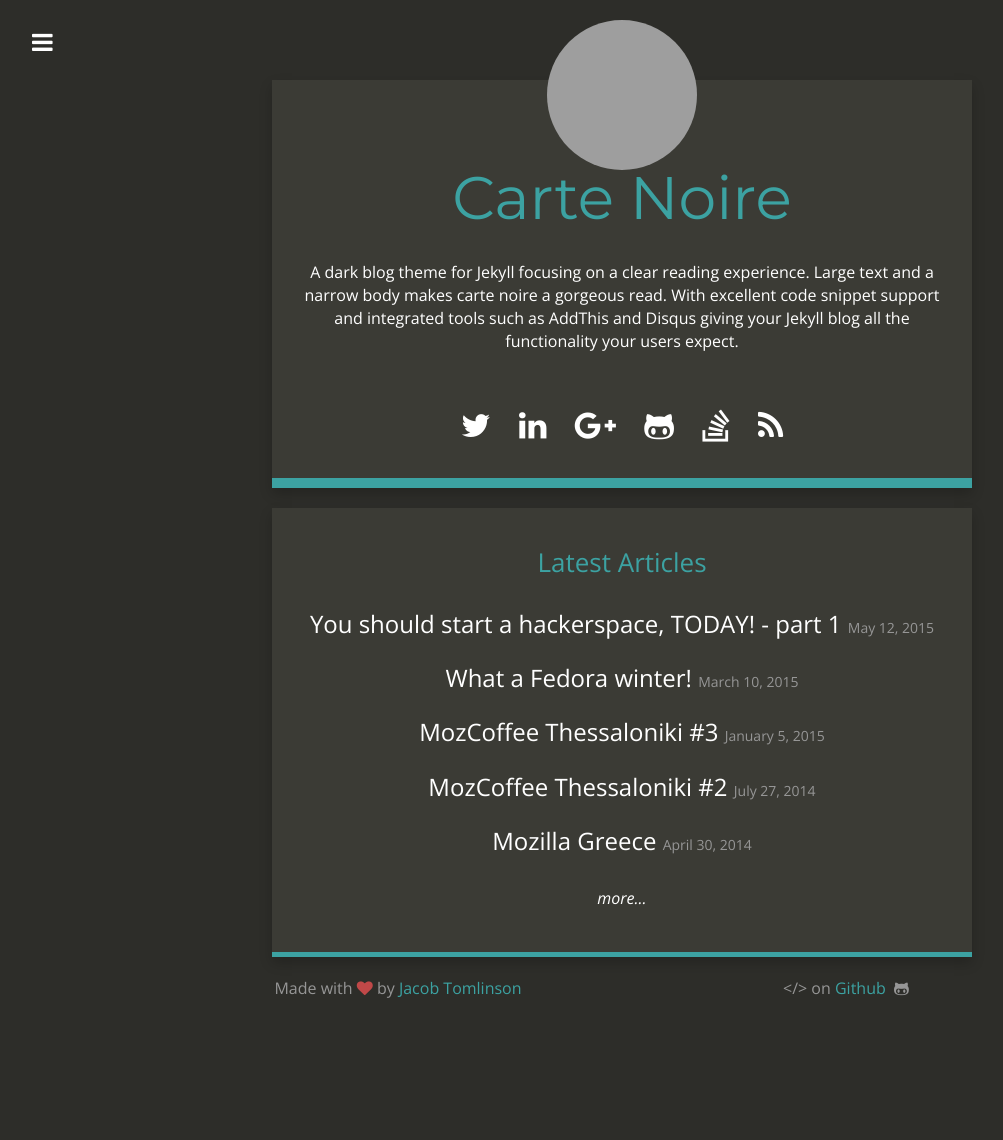
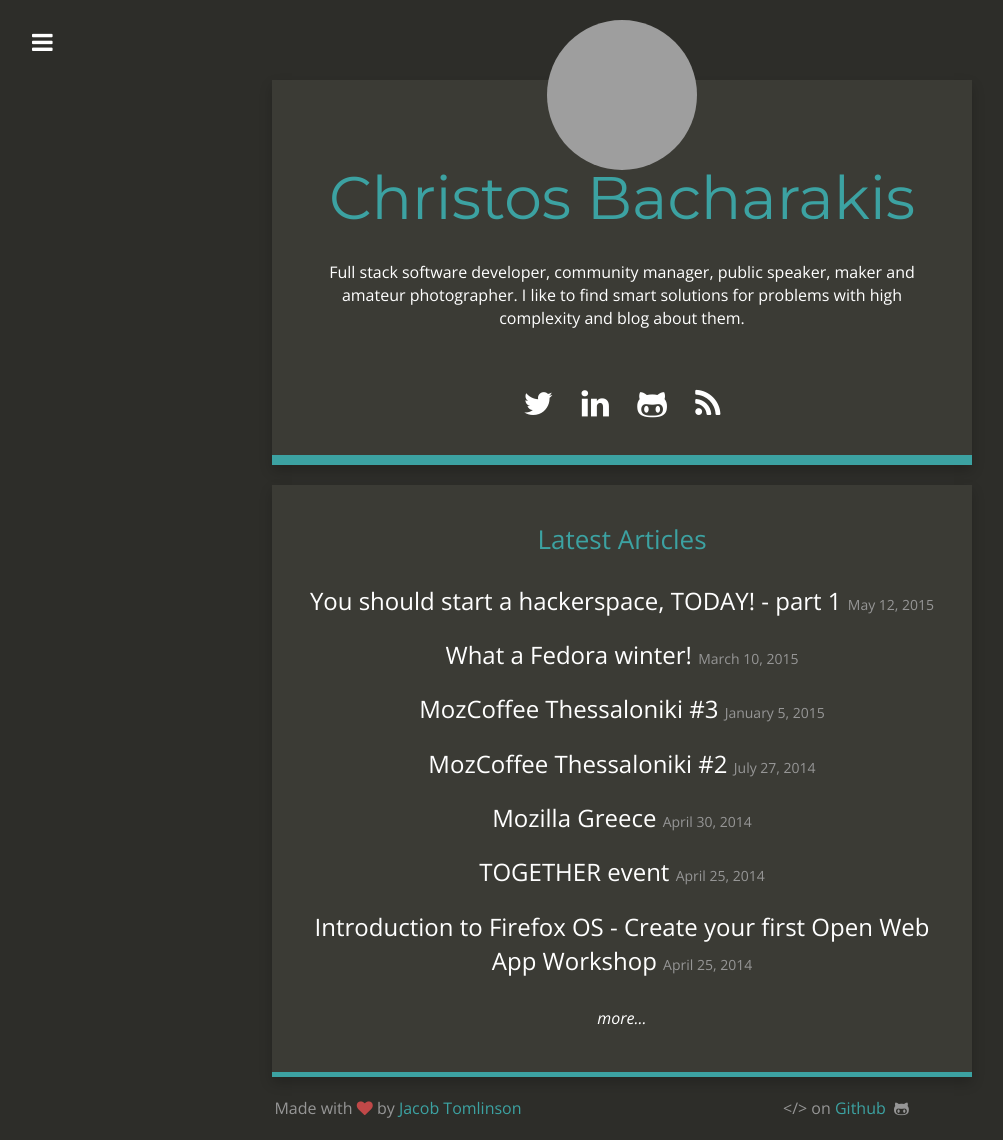
Before and after one commit to bacharakis/bacharakis.github.io, a Jekyll site: the page built from index.html, in a window 1280 px wide. Shown: the whole page, without its empty margins (18-1021 px from the left). Built offline with Jekyll 4.4.1, drawn with Linux system fonts in a browser that asks for light colours; nearby versions of some CDN libraries; Markdown is read by kramdown in place of the engine named in the settings; before the commit the page ends 1020 px from its top, so only the background shows below that; grey boxes are pictures that could not be loaded.

Commit message:
Changed personal info

```diff
--- a/_config.yml
+++ b/_config.yml
@@ -1,23 +1,21 @@
 # Site settings
-title: "Carte Noire"
-email: jacob@jacobtomlinson.co.uk
-description: "A dark blog theme for Jekyll."
+title: "Christos Bacharakis"
+email: christos@bacharakis.com
+description: "My personal corner on the web"
 baseurl: ""
-url: "http://carte-noire.jacobtomlinson.co.uk/"
-title_description: "A dark blog theme for Jekyll focusing on a clear reading experience. Large text and a narrow body makes carte noire a gorgeous read. With excellent code snippet support and integrated tools such as AddThis and Disqus giving your Jekyll blog all the functionality your users expect."
-title_image: "http://www.gravatar.com/avatar/00000000000000000000000000000000?s=500&d=mm"
-google_analytics: "UA-20365477-4"
-disqus_account: cartenoire
-github_repository: https://github.com/jacobtomlinson/carte-noire
+url: "bacharakis.com"
+title_description: "Full stack software developer, community manager, public speaker, maker and amateur photographer. I like to find smart solutions for problems with high complexity and blog about them."
+title_image: "https://scontent.fath4-1.fna.fbcdn.net/hphotos-ash2/t31.0-8/1799978_10202794286432472_1909537801_o.jpg"
+google_analytics: ""
+disqus_account:
+github_repository: https://github.com/bacharakis/bacharakis.github.io
 addthis_id: ra-513c6fa83da6ec67
-post_limit: 5
+post_limit: 7
 
 # Social usernames/URLs
-twitter_username: _jacobtomlinson
-github_username:  jacobtomlinson
-linkedin_link: http://carte-noire.jacobtomlinson.co.uk/
-google_plus_link: http://carte-noire.jacobtomlinson.co.uk/
-stackoverflow_link: http://carte-noire.jacobtomlinson.co.uk/
+twitter_username: bacharakis
+github_username:  bacharakis
+linkedin_link: https://gr.linkedin.com/in/christosbaharakis
 
 # Footer
 footer_left: "Made with <i class=\"fa fa-heart\"></i> by <a href=\"https://twitter.com/_JacobTomlinson\">Jacob Tomlinson</a>"
```
